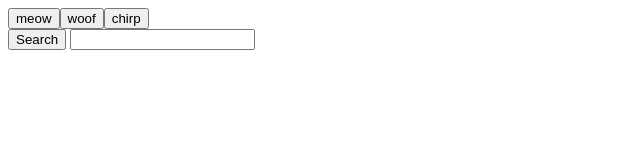
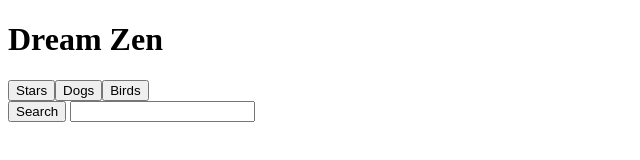
Before and after one commit to ccharles2388/GifTastic, a plain HTML site: page index.html in a window 1280 px wide. Shown: the whole page, without its empty margins (0-640 px from the left). Drawn offline with nearby package versions, Linux system fonts and the light colour scheme.

Commit message:
Changed Data

```diff
--- a/index.html
+++ b/index.html
@@ -3,14 +3,15 @@
 
 <head>
     <meta charset="utf-8">
-    <title>Animal Buttons</title>
+    <title>Dream Zen</title>
 </head>
 
 <body>
+    <h1>Dream Zen</h1>
     <div id="buttons">
-        <button data-animal="cat">meow</button>
-        <button data-animal="dog">woof</button>
-        <button data-animal="bird">chirp</button>
+        <button data-animal="stars">Stars</button>
+        <button data-animal="dog">Dogs</button>
+        <button data-animal="bird">Birds</button>
     </div>
 
     <div id="gifs-appear-here" class="gifs">
```
